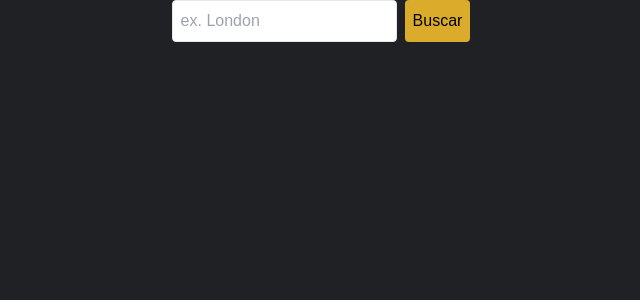
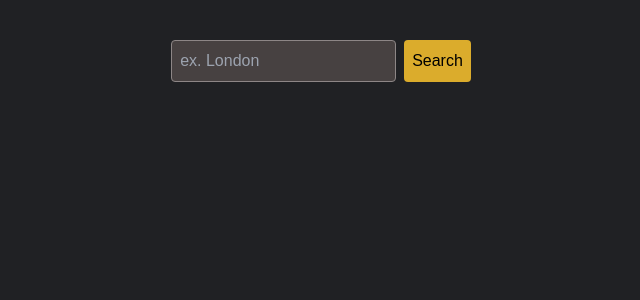
Before and after one commit to criric/weather-now, a React (Vite) app: page / in a window 1280 px wide. Shown: the top 300 px of the page, without its empty margins (319-959 px from the left). Built offline with nearby package versions, Linux system fonts and the light colour scheme.

Commit message:
feat: style input

```diff
--- a/src/App.tsx
+++ b/src/App.tsx
@@ -30,10 +30,10 @@ function App() {
   }
 
   return (
-    <div className="flex flex-col items-center  max-w-[650px] mx-auto">
-      <form action="" onSubmit={handleSubmitCity} className="flex gap-2">
-        <input type="text" id="city-input" value={city} onChange={handleCityInputChange} className="bg-beige p-2 border rounded bg-opacity-70 text-grayish focus:border-yellow focus:outline-none focus:ring-0" placeholder="ex. London"/>
-        <input type="submit" value="Buscar" className="cursor-pointer bg-yellow p-2 rounded"/>
+    <div className="flex flex-col items-center justify-center max-w-[650px] mx-auto mt-10">
+      <form action="" onSubmit={handleSubmitCity} className="flex gap-2 w-100">
+        <input type="text" id="city-input" value={city} onChange={handleCityInputChange} className="bg-base-text p-2 border border-base-label rounded bg-opacity-70 text-grayish focus:border-yellow focus:outline-none focus:ring-0" placeholder="ex. London"/>
+        <input type="submit" value="Search" className="cursor-pointer bg-yellow p-2 rounded"/>
       </form>
       {
         weatherData && <Weather weatherData={weatherData} />
--- a/src/components/Weather.tsx
+++ b/src/components/Weather.tsx
@@ -82,7 +82,7 @@ export function Weather({weatherData}: WeatherProps){
                     <img src={weatherData.current.condition.icon} alt="weather icon"/>
                     <div className="flex gap-1">
                         <h1 className="text-5xl text-base-input">{locale === 'world' ? weatherData.current.temp_c : weatherData.current.temp_f}</h1>
-                        <div>
+                        <div className="flex flex-nowrap">
                             <span
                             className={`cursor-pointer ${locale === 'world' ? 'text-base-input' : ''}`}
                             onClick={() => handleLocale('world')}
```
